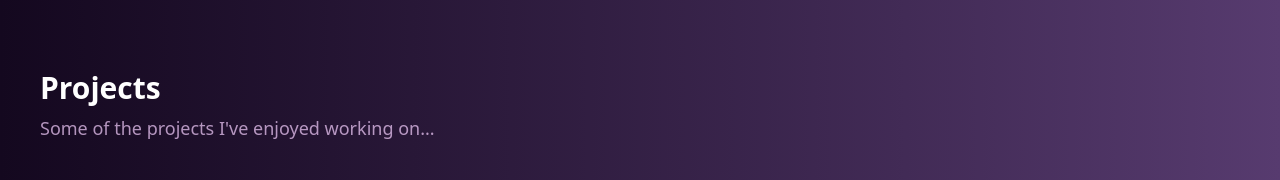
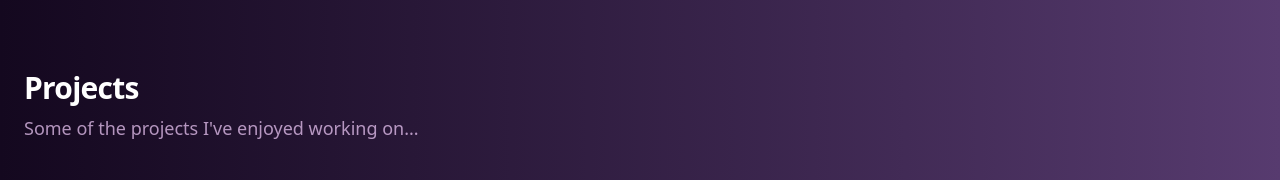
Before and after one commit to SageTendo/portfolio, a React (Vite) app in the folder client/: page / in a window 1280 px wide. Shown: the part 2274-2454 px from the top of the page. Built offline with nearby package versions, Linux system fonts and the light colour scheme; no server answers.

Commit message:
Fix: Padding and margins

```diff
--- a/client/src/components/ProjectSection.tsx
+++ b/client/src/components/ProjectSection.tsx
@@ -21,21 +21,21 @@ export function ProjectSection() {
   const hasProjects = projects.length > 0;
 
   return (
-    <section id="projects" className="w-full px-6 py-20 text-white">
-      <h3 className="px-4 max-w-7xl mx-auto text-white mb-2">Projects</h3>
-      <h6 className="px-4 max-w-7xl mx-auto text-fuchsia-200/70 mb-10">
+    <section id="projects" className="w-full px-4 py-20 text-white">
+      <h3 className="px-2 max-w-7xl mx-auto text-white tracking-tight mb-2">Projects</h3>
+      <h6 className="px-2 max-w-7xl mx-auto text-fuchsia-200/70 mb-10">
         Some of the projects I've enjoyed working on...
       </h6>
       <div className="flex flex-col max-w-7xl mx-auto items-center justify-center space-y-10">
         {!hasProjects ? (
-          <div className="grid grid-cols-1 md:grid-cols-2 xl:grid-cols-3 gap-4">
+          <div className="grid grid-cols-1 md:grid-cols-2 xl:grid-cols-3 gap-4 px-2">
             <SkeletonCard />
             <SkeletonCard />
             <SkeletonCard />
           </div>
         ) : (
           <>
-            <div className="grid grid-cols-1 md:grid-cols-2 xl:grid-cols-3 gap-4 px-4">
+            <div className="grid grid-cols-1 md:grid-cols-2 xl:grid-cols-3 gap-4 px-2">
               {projects.map((project, index) => (
                 <ProjectCard
                   key={index}
```
